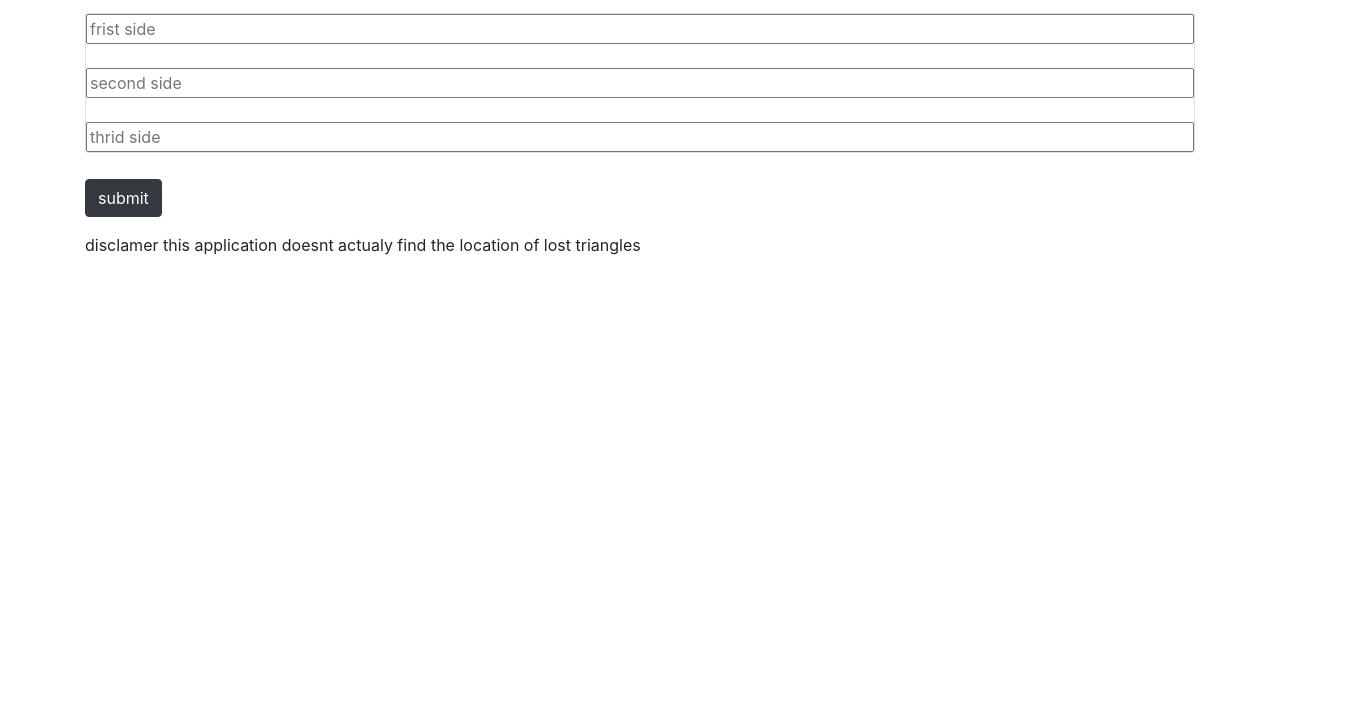
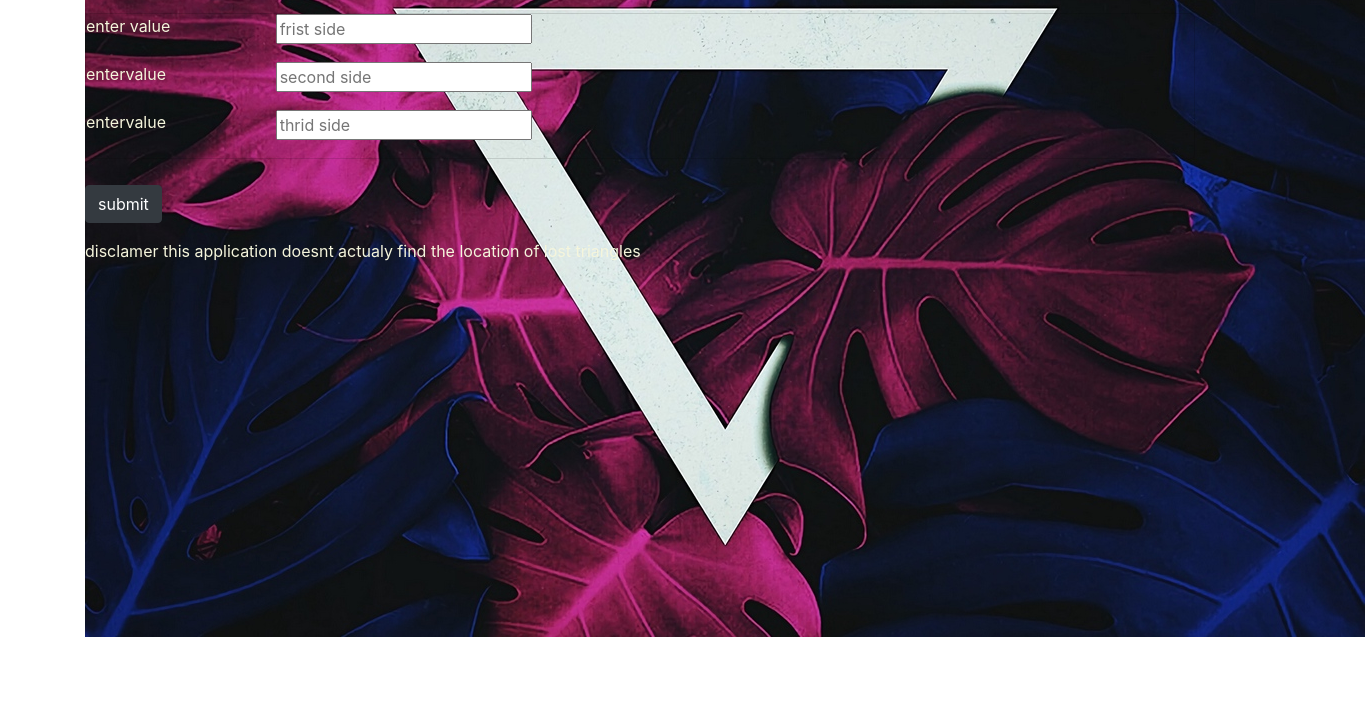
Before and after one commit to shack254/triangles, a plain HTML site: page index.html in a window 1280 px wide. Shown: the part 83-800 px from the top of the page, 1365 px wide, since content can reach past the window. Drawn offline with Linux system fonts and the light colour scheme.

Commit message:
add a lable for each output

```diff
--- a/css/stlye.css
+++ b/css/stlye.css
@@ -1 +1,11 @@
 @import url(bootstrap.css);
+.index-1{
+    position: absolute;
+    z-index: -1;
+}
+.center{
+    align-items: center;
+}
+.container{
+    color: beige
+}
--- a/index.html
+++ b/index.html
@@ -6,17 +6,40 @@
     <meta http-equiv="X-UA-Compatible" content="ie=edge">
     <title>triangle tracker</title>
     <link rel="stylesheet" href="css/stlye.css" type="text/css">
+    <link rel="shortcut icon" href="images/giphy_s.gif">
 </head>
 <body>
     <div class="container">
     <script src="java script/scripts.js"></script>
+    <img src="images/leaves_triangle_geometric.jpg" class="fluid-flow index-1" alt="">
     <h1>triangle tracker</h1>
     <p>enter the values of your triangle below and find out what triangle type it is</p>
     <form  method="post" class="form">
         <div class="card">
-        <input type="number" id="sideab" placeholder="frist side"><br>
-        <input type="number" id="sidebc"placeholder="second side" ><br>
-        <input type="number" id="sideca" placeholder="thrid side">
+            <div class="form-group row">
+                <div class="col-2">
+                     <label for="sideab">enter value</label>
+                </div>
+                <div class="col-10">
+                     <input type="number" name="sideab" id="sideab" placeholder="frist side">
+                </div>
+            </div>
+            <div class="form-group row">
+                <div class="col-2">
+                     <label for="sidebc">entervalue</label>
+                </div>
+                <div class="col-10">
+                    <input type="number" name="sidebc"  id="sidebc"placeholder="second side" >
+                </div>
+            </div>
+            <div class="form-group row">
+                <div class="col-2">
+                    <label for="sideca">entervalue</label>
+                </div>
+                <div class="col-10">
+                    <input type="number" name="sideca"  id="sideca" placeholder="thrid side">
+                </div>
+            </div>
         </div>
     </form>
     <button onclick="triangle()"  class="btn btn-dark" style="margin-top: 26px" >submit</button><br>
--- a/java script/scripts.js
+++ b/java script/scripts.js
@@ -2,10 +2,10 @@ function triangle(){
 var ab = parseInt(document.getElementById("sideab").value);
 var bc = parseInt(document.getElementById("sidebc").value);
 var ca = parseInt(document.getElementById("sideca").value);
-if(ab===bc && bc===ca && ab===ca){
+if  ((ab+bc<=ca || ab+ca<=bc || ca+bc<=ab) || (ab<=0 || bc<=0 || ca<=0)){
+    Text="a triangle cannot be formed";
+}else if(ab===bc && bc===ca && ab===ca){
     Text= "triangle is equilateral";
-}else if  (ab+bc<=ca || ab+ca<=bc || ca+bc<=ab){
-    Text="a triangle cannot be formed";
 }else if(ab===bc || bc===ca || ab===ca){
     Text= "triangle is isosceles";
 }else if((!(ab+bc>ca || ab+ca<=bc || ca+bc<=ab)) && (!(ab===bc && bc===ca && ab===ca)) ){
```
Also changed, not shown: css/bootstrap.css, images/giphy_s.gif (added), images/leaves_triangle_geometric.jpg (added).
